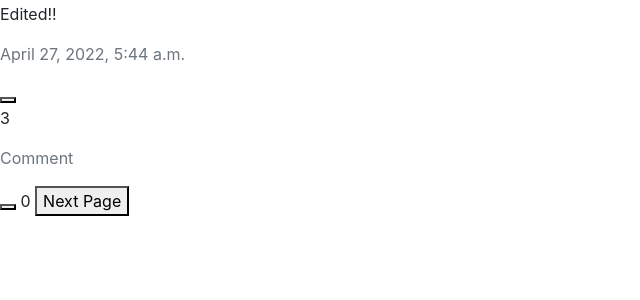
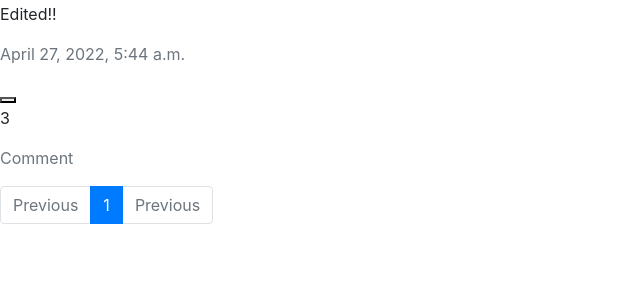
Before and after one commit to Archer-SN/commerce, a Django app: page /following in a window 1280 px wide. Shown: the part 296-596 px from the top of the page, without its empty margins (0-640 px from the left). Run offline with Django 3.2, Linux system fonts and the light colour scheme; a user stored in the database is signed in; data comes from the database, SQL or seed files in the repository; both versions use the stored data as it was after the commit; some libraries are stand-ins or nearby versions.

Commit message:
Add Pagination system

```diff
--- a/network/templates/network/content.html
+++ b/network/templates/network/content.html
@@ -1,5 +1,13 @@
+<!--Defining path to view-->
+{% if name == "index" %}
+    {% url 'index' as path %}
+{% elif name == "profile" %}
+    {% url 'profile' user_data.id as path %}
+{% elif name == "following" %}
+    {% url 'following' as path %}
+{% endif %}
 
-{% for post in posts %}
+{% for post in page_obj %}
     <div>
         <a href="{% url 'profile' post.author.id %}" class="h5">{{ post.author.username }}</a>
         <div class="content-container" data-id="{{ post.id }}">
@@ -16,8 +24,27 @@
 {% empty %}
     <h1>No post yet.</h1>
 {% endfor %}
-    <div id="paginator">
-        <button id="previous-page"></button>
-        <span id="page-number">0</span>
-        <button id="next-page">Next Page</button>
-    </div>
+
+<nav aria-label="Page navigation">
+    <ul class="pagination">
+        {% if page_obj.has_previous %}
+            <li class="page-item"><a class="page-link" href="{{ path }}?pnum={{ page_obj.previous_page_number }}">Previous</a></li>
+        {% else %}
+            <li class="page-item disabled"><a class="page-link" href="#">Previous</a></li>
+        {% endif %}
+        {% for i in page_obj.paginator.page_range %}
+            {% if i <= page_obj.number|add:2 and i >= page_obj.number|add:-2 %}
+                {% if i == page_obj.number %}
+                    <li class="page-item active"><a class="page-link" href="{{ path }}?pnum={{ i }}">{{ i }}</a></li>
+                {% else %}
+                    <li class="page-item"><a class="page-link" href="{{ path }}?pnum={{ i }}">{{ i }}</a></li>
+                {% endif %}
+            {% endif %}
+        {% endfor %}
+        {% if page_obj.has_next %}
+            <li class="page-item"><a class="page-link" href="{{ path }}?pnum={{ page_obj.next_page_number }}">Previous</a></li>
+        {% else %}
+            <li class="page-item disabled"><a class="page-link" href="#">Previous</a></li>
+        {% endif %}
+    </ul>
+</nav>
--- a/network/urls.py
+++ b/network/urls.py
@@ -10,7 +10,8 @@ urlpatterns = [
     path("register", views.register, name="register"),
     path("error", views.error_view, name="error"),
 
-    path("profile/<int:user_id>", views.profile_view, name="profile"),
+    path("profile/<int:user_id>",
+         views.profile_view, name="profile"),
     path("following", views.following_view, name="following"),
 
     path("post", views.post, name="post"),
--- a/network/views.py
+++ b/network/views.py
@@ -3,6 +3,7 @@ from telnetlib import STATUS
 
 from django.contrib.auth import authenticate, login, logout
 from django.contrib.auth.decorators import login_required
+from django.core.paginator import Paginator
 from django.db import IntegrityError
 from django.http import HttpResponse, HttpResponseRedirect, JsonResponse
 from django.shortcuts import render
@@ -12,9 +13,15 @@ from .models import User, Post, Comment
 
 
 def index(request):
+    posts = Post.objects.all().order_by("-date_created")
+    paginator = Paginator(posts, 10)
+
+    page_number = request.GET.get("pnum", 1)
+    page_obj = paginator.get_page(page_number)
     return render(request, "network/index.html", {
-        "posts": Post.objects.all().order_by("-date_created"),
-        "title": "All Posts"
+        "page_obj": page_obj,
+        "title": "All Posts",
+        "name": "index"
     })
 
 
@@ -85,10 +92,17 @@ def profile_view(request, user_id):
         is_following = False
     else:
         is_following = request.user.following.filter(id=user_data.id).exists()
+
+    posts = Post.objects.filter(author=user_data)
+    paginator = Paginator(posts, 10)
+
+    page_number = request.GET.get("pnum", 1)
+    page_obj = paginator.get_page(page_number)
     return render(request, "network/profile.html", {
         "user_data": user_data,
         "is_following": is_following,
-        "posts": Post.objects.filter(author=user_data)
+        "page_obj": page_obj,
+        "name": "profile"
     })
 
 
@@ -108,9 +122,17 @@ def following_view(request):
             request.user.following.add(profile_user)
             return JsonResponse({"button_content": "Unfollow", "total_followers": profile_user.total_followers}, status=201)
 
+    posts = Post.objects.filter(
+        author__in=request.user.following.all()).order_by("-date_created")
+    paginator = Paginator(posts, 10)
+
+    page_number = request.GET.get("pnum", 1)
+    page_obj = paginator.get_page(page_number)
+
     return render(request, "network/index.html", {
-        "posts": Post.objects.filter(author__in=request.user.following.all()).order_by("-date_created"),
-        "title": "Following Posts"
+        "page_obj": page_obj,
+        "title": "Following Posts",
+        "name": "following"
     })
 
 
```
Also changed, not shown: db.sqlite3.
